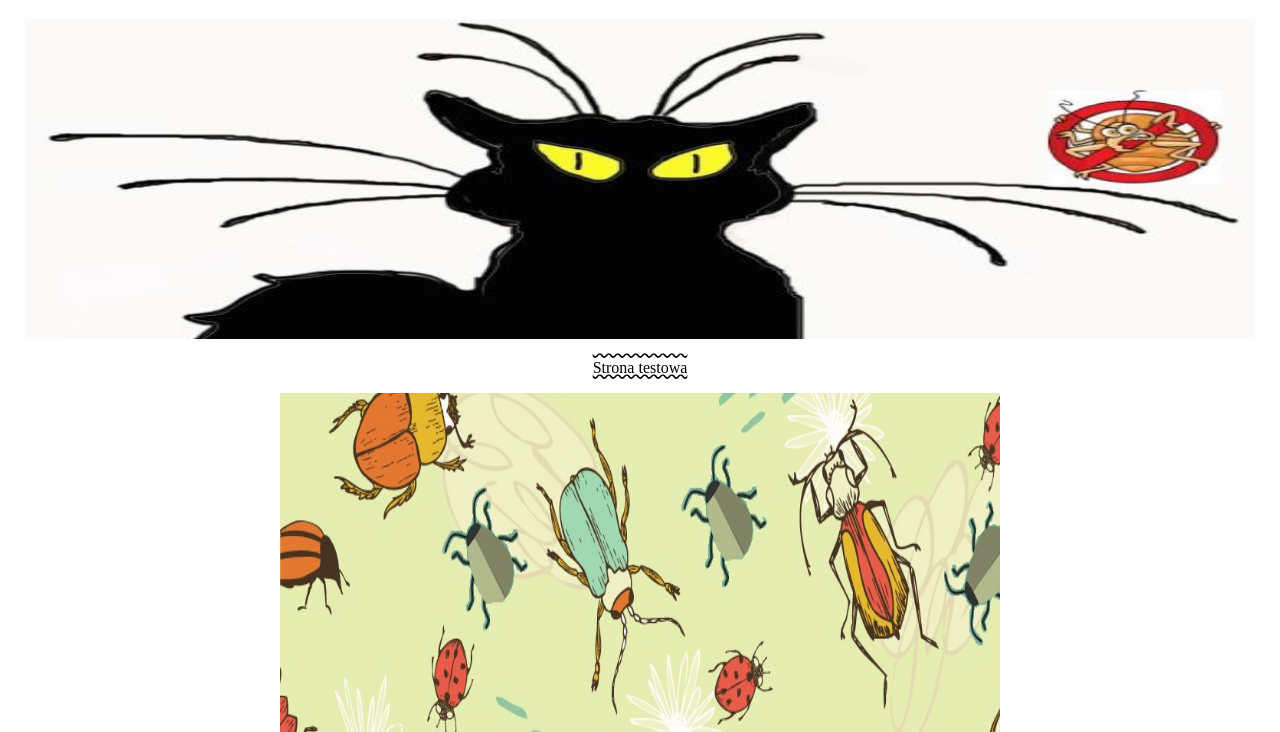
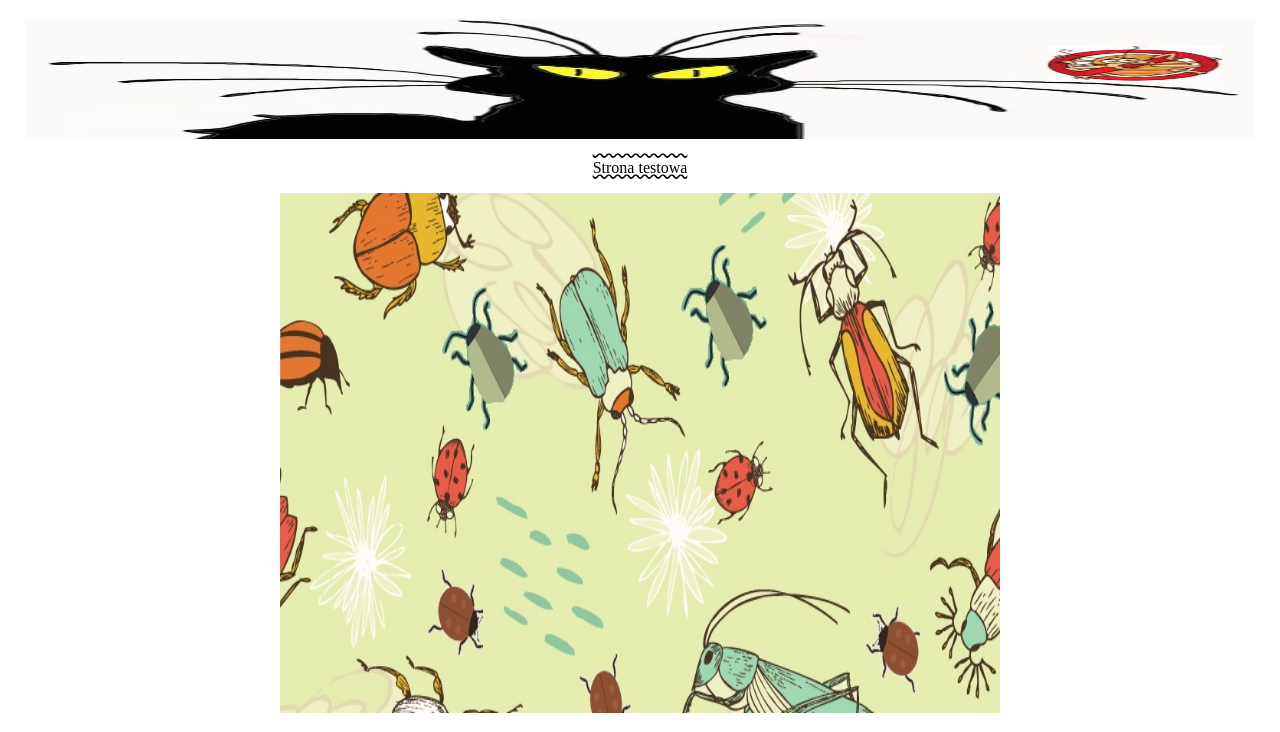
Before and after one commit to Rafu7s/FirstWebpage-internal-inline, a plain HTML site: page index.html in a window 1280 px wide. Shown: the part 61-793 px from the top of the page. Drawn offline with Linux system fonts and the light colour scheme.

Commit message:
Update index.html

```diff
--- a/index.html
+++ b/index.html
@@ -24,7 +24,7 @@
 <BODY>
 	<div class="a">
 	<h1 style="color:DodgerBlue;">Witaj na mojej stronie!</h1>
-		<img src="img/CC.jpg" width="1230" height="320">
+		<img src="img/CC.jpg" width="1230" height="120">
 	<div class="b"> <p>Strona testowa</p> </div>
 
 	<a href="https://pl.wikipedia.org/wiki/B%C5%82%C4%85d_(informatyka)" target="_blank" title="Bugi">
```
